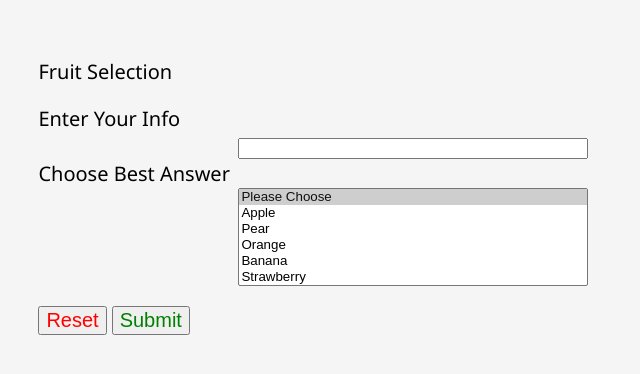
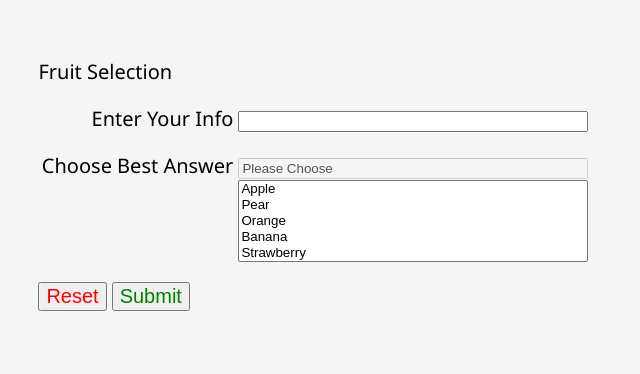
Before and after one commit to Ekotenggara/fruitProject.github.io, a plain HTML site: page index.html in a window 1280 px wide. Both pictures are taken after a click on the input "Submit". Shown: the whole page, without its empty margins (0-640 px from the left). Drawn offline with nearby package versions, Linux system fonts and the light colour scheme.

Commit message:
Change the selection behaviour

```diff
--- a/FruitSelect.js
+++ b/FruitSelect.js
@@ -2,7 +2,7 @@
 function saveSelection() {
 
     var textVal1 = document.getElementById('Text1').value;
-    var selectVal2 = document.getElementById('Select1').value;
+    var selectVal2 = document.getElementById('TextSelection').value;
     if (selectVal2 == "Please Choose") {
         //reject this
         alert("Please choose the fruit from the dropdown.");
@@ -37,7 +37,6 @@ function saveSelection() {
 
 //remove the saved cookie
 function resetCookie() {
-
     if (confirm("Do you want to delete the selection list and start again?")) {
         let expires = "expires=Thu, 01 Jan 1970 00:00:01 GMT"
         document.cookie = "SavedSelectionList" + "=" + '' + ";" + expires + ";path=/";
@@ -78,20 +77,20 @@ function refreshCombo() {
 
     const availableOptions = ['Apple', 'Pear', 'Orange', 'Banana', 'Strawberry'];
     const matchingCount = [0, 0, 0, 0, 0];
-    var i, L = Select1.options.length - 2;
+    var i, L = Select1.options.length - 1;
 
     var textVal1 = document.getElementById('Text1').value;
     let curSavedSelection = getCookie("SavedSelectionList");
 
     //Please Choose always be the default which comes first
-    Select1.options[0].value = "Please Choose";
-    Select1.options[0].value = "Please Choose";
+    //Select1.options[0].value = "Please Choose";
+    //Select1.options[0].value = "Please Choose";
 
     if ((curSavedSelection == "") | (textVal1 == "")) {
         //no saved selections or no keyword, set the normal list without suggestion
         for (i = 0; i <= L; i++) {
-            Select1.options[i+1].value = availableOptions[i];
-            Select1.options[i+1].text = availableOptions[i];
+            Select1.options[i].value = availableOptions[i];
+            Select1.options[i].text = availableOptions[i];
         }
     } else {
 
@@ -118,18 +117,23 @@ function refreshCombo() {
         })
 
         for (i = 0; i <= L; i++) {
-            Select1.options[i+1].value = orderedByMatch[i].fruit;
+            Select1.options[i].value = orderedByMatch[i].fruit;
             if ((orderedByMatch[i].matchCount > 0) & (i < 3)) {
                 //only mark the suggestion up to three top result
-                Select1.options[i + 1].text = orderedByMatch[i].fruit + '-Suggestion-' + (i+1);
+                Select1.options[i].text = orderedByMatch[i].fruit + '-Suggestion-' + (i+1);
             } else {
-                Select1.options[i + 1].text = orderedByMatch[i].fruit;
+                Select1.options[i].text = orderedByMatch[i].fruit;
             }
 
         }
 
     }
     //Set the value back to default to force the user to reselect the fruit.
+    document.getElementById('TextSelection').value = "Please Choose";
     document.getElementById('Select1').value = "Please Choose";
-    return true;
+   return true;
 }
+
+function refreshTextSelection() {
+    document.getElementById('TextSelection').value = document.getElementById('Select1').value;
+}
--- a/index.html
+++ b/index.html
@@ -9,11 +9,18 @@
     <script src="FruitSelect.js"></script>
 
     <script>
-        $(function () {
-            $("#Select1").autocomplete({
-
-            });
-        });
+        //$(function () {
+        //    var availableTags = [
+        //        "Apple",
+        //        "Pear",
+        //        "Orange",
+        //        "Banana",
+        //        "Apple"
+        //    ];
+        //    $("#TextSelection").autocomplete({
+        //        source: availableTags
+        //    });
+        //});
     </script>
     </head>
 
@@ -22,25 +29,25 @@
     <p align="left" style="width:550px">
         <label class="label">Fruit Selection</label>
     </p>
-    <div align="left">
+    <p align="right" style="width:550px">
         <label class="label">Enter Your Info</label>
-    </div>
-    <div align="right" style="width:550px">
-        <input id="Text1" type="text" style="width:350px" onkeydown="return refreshCombo()" onfocus="return openCombo()" />
-    </div>
-    <div align="left">
-        <label class="label" align="top">Choose Best Answer</label>
-    </div>
-    <div align="right" style="width:550px">
-        <select name="fruitCombo" class="combo-option" id="Select1" style="width:350px" size="6">
-            <option value="Please Choose">Please Choose</option>
+        <input id="Text1" type="text" style="width:350px" onkeydown="return refreshCombo()" />
+    </p>
+
+    <p align="right" style="width:550px">
+        <label class="label">Choose Best Answer</label>
+        <Input id="TextSelection" type="text" value="Please Choose" style="width:350px" disabled="true"/>
+        <select name="fruitCombo" class="combo-option" id="Select1" style="width:350px" size="5"  onchange="return refreshTextSelection()">
             <option value="Apple">Apple</option>
             <option value="Pear">Pear</option>
             <option value="Orange">Orange</option>
             <option value="Banana">Banana</option>
             <option value="Strawberry">Strawberry</option>
         </select>
-    </div>
+
+    </p>
+
+
 
     <p align="left" style="width:550px">
         <input id="BtnReset1" class="label" style="color:red;" type="button" value="Reset" onclick="return resetCookie();" />
```
Also changed, not shown: style.css (line endings or trailing spaces), 1 other file. Lines whose indentation alone changed are shown as unchanged.
